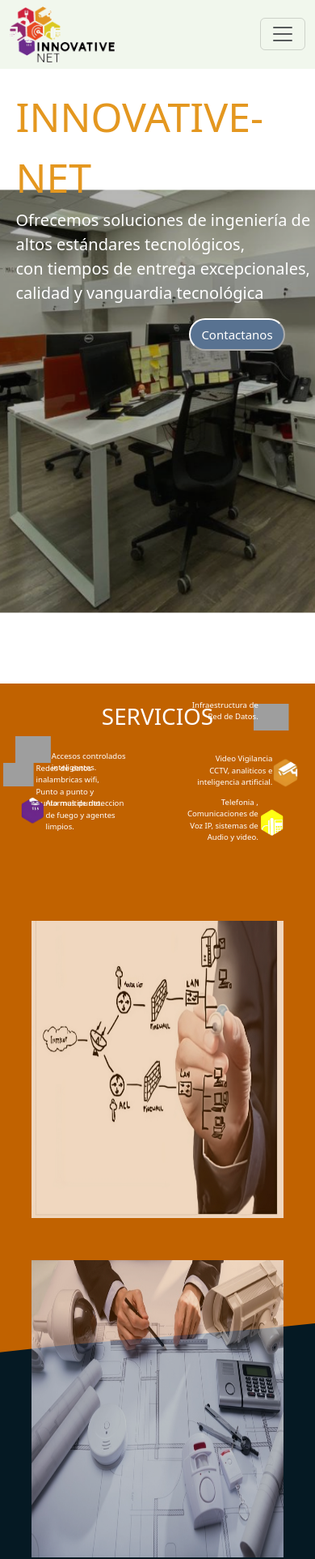
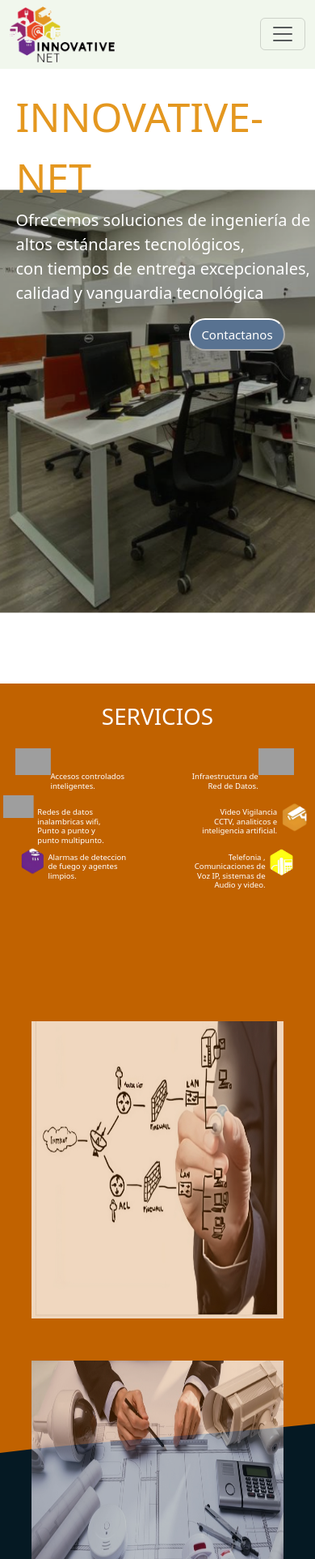
Before and after one commit to Innovative-net-mx/innovative-Webpage, a Django app: page / in a window 390 px wide. Shown: the top 1925 px of the page at 81% size. Run offline with Django 3.2, Linux system fonts and the light colour scheme; some libraries are stand-ins or nearby versions; grey boxes are pictures that could not be loaded.

Commit message:
hexagonos_animaciones

```diff
--- a/homepage/static/css/estilo.css
+++ b/homepage/static/css/estilo.css
@@ -96,42 +96,45 @@
  .phex-a {
      display: inline-block;
      font-size: 80%;
-     margin-top: 100%;
+     margin-top: 150%;
      position: absolute;
      width: 200%;
+     color: #fff;
  }
 
  .phex-b {
      display: inline-block;
      font-size: 80%;
-     margin-left: 9%;
-     margin-top: 78%;
+     margin-left: 65%;
+     margin-top: 323%;
      position: absolute;
      width: 200%;
+     color: #fff;
  }
 
  .phex-c {
      display: inline-block;
      font-size: 80%;
-     margin-left: 220%;
-     margin-top: 87%;
+     margin-left: 230%;
+     margin-top: 510%;
      position: absolute;
      width: 200%;
+     color: #fff;
  }
 
- @media(max-width: 670px) {
+ @media(max-width: 680px) {
      .phex-a {
          width: 340%;
          font-size: 60%;
-         margin-top: 60%;
+         margin-top: 150%;
      }
  }
 
- @media(max-width: 670px) {
+ @media(max-width: 680px) {
      .phex-b {
          width: 340%;
          font-size: 60%;
-         margin-top: -1%;
+         margin-top: 300%;
      }
  }
 
@@ -139,69 +142,65 @@
      .phex-c {
          width: 340%;
          font-size: 60%;
-         margin-top: 50%;
+         margin-top: 490%;
      }
  }
 
  .phex-d {
      font-size: 80%;
-     margin-left: 910%;
-     margin-top: -368%;
+     margin-left: 564%;
+     margin-top: 150%;
      position: absolute;
      width: 200%;
      text-align: right;
+     color: #fff;
  }
 
  .phex-e {
      display: inline-block;
      font-size: 80%;
-     margin-left: 980%;
-     margin-top: -140%;
+     margin-left: 645%;
+     margin-top: 330%;
      position: absolute;
      width: 200%;
      text-align: right;
+     color: #fff;
  }
 
  .phex-f {
      display: inline-block;
      font-size: 80%;
-     margin-left: 920%;
-     margin-top: -115%;
+     margin-left: 590%;
+     margin-top: 520%;
      position: absolute;
      width: 200%;
      text-align: right;
- }
-
- @media(max-width: 670px) {
-     .phex-f {
-         width: 320%;
-         margin-left: 825%;
-         margin-top: -225%;
-     }
+     color: #fff;
  }
 
  @media(max-width: 670px) {
      .phex-e {
          width: 320%;
-         margin-left: 860%;
+         margin-left: 520%;
          font-size: 60%;
-         margin-top: -220%;
+         margin-top: 300%;
      }
  }
 
  @media(max-width: 670px) {
      .phex-d {
          width: 320%;
-         margin-left: 800%;
+         margin-left: 440%;
          font-size: 60%;
-         margin-top: -447%;
+         margin-top: 150%;
      }
  }
 
  @media(max-width: 670px) {
      .phex-f {
          width: 320%;
-         margin-left: 800%;
+         margin-top: 490%;
+         margin-left: 470%;
          font-size: 60%;
      }
  }
@@ -371,39 +370,51 @@
  .a {
      width: 150%;
      margin-left: -150%;
+     position: absolute;
+     margin-top: 50%;
  }
 
  .b {
      width: 130%;
+     position: absolute;
+     margin-top: 247%;
      margin-left: -80%;
  }
 
  .c {
      width: 160%;
      position: absolute;
-     margin-top: -50%;
+     margin-top: 374%;
      margin-left: 95%;
  }
 
  .d {
      width: 150%;
-     position: relative;
-     margin-left: 1100%;
-     margin-top: -680%;
+     position: absolute;
+     margin-left: 760%;
+     margin-top: 50%;
  }
 
  .e {
      width: 120%;
      position: absolute;
-     margin-top: -220%;
-     margin-left: 1170%;
+     margin-top: 260%;
+     margin-left: 850%;
  }
 
  .f {
-     margin-left: 1050%;
+     margin-left: 730%;
      width: 225%;
+     position: absolute;
+     margin-top: 300%;
+ }
+
+ .divseparador {
      position: relative;
-     margin-top: -160%;
+     background: transparent;
+     width: 10%;
+     height: 70px;
+     margin-top: 50%;
  }
 
  .imgcolmenaanserv {
@@ -462,15 +473,11 @@
      width: 60%;
      height: 100%;
  }
+ /* aqui el estilo de la prueba*/
 
+ @import url(https://fonts.googleapis.com/css?family=Raleway:400,900);
+ /* --- IMAGE-HOVER --- */
 
-
-
-/* aqui el estilo de la prueba*/
-@import url(https://fonts.googleapis.com/css?family=Raleway:400,900);
-
-
-/* --- IMAGE-HOVER --- */
  .image-hover {
      font-family: 'Raleway', Arial, sans-serif;
      font-size: 15px;
@@ -478,7 +485,6 @@
      display: inline-block;
      overflow: hidden;
      width: 80%;
-
      transform: translateZ(0);
  }
 
@@ -495,6 +501,7 @@
      max-width: 100%;
      opacity: 0.75;
  }
+
  .image-hover .header {
      position: absolute;
      top: 0;
@@ -516,11 +523,10 @@
  .image-hover .title {
      font-weight: bold;
      text-transform: uppercase;
-
      top: 0;
-
      transform: translateY(-100%);
  }
+
  .image-hover .description {
      font-size: 0.8em;
      bottom: 0;
@@ -536,45 +542,48 @@
  }
 
  .image-hover:hover .thumb,
-.image-hover.hover .thumb  {
+ .image-hover.hover .thumb {
      transform: scale(1.25);
      opacity: 1;
  }
-#img1ds{
+
+ #img1ds {
      height: 267px;
      width: 400px;
+ }
 
-
-}
-@media(max-width:700px){
-    #img1ds{
+ @media(max-width:700px) {
+     #img1ds {
          height: 40%;
          width: 100%;
      }
  }
-@media(min-width:1200px){
+
+ @media(min-width:1200px) {
      .image-hover {
          height: 267px;
          width: 400px
      }
  }
-@media(max-width:1800px){
-    #img1ds{
+
+ @media(max-width:1800px) {
+     #img1ds {
          height: 367px;
          width: 790px
      }
  }
-@media(max-width:1800px){
-    img.thumb{
+
+ @media(max-width:1800px) {
+     img.thumb {
          height: 367px;
          width: 790px
      }
  }
+
  .image-hover:hover .title,
  .image-hover:hover .description {
      transform: translateY(0);
  }
-
  /*aqui termina el estilo de la prueba*/
 
  .linea {
--- a/homepage/templates/homepage/home_ruben.html
+++ b/homepage/templates/homepage/home_ruben.html
@@ -22,22 +22,26 @@
       <div class="scroll-content2 fadeTop1"><img class="imgcolmenaanserv" src="static/css/img/colmenaan.jpg" alt=""></div>
 
   </section>
+  <section class="content3">
+    <div class="scroll-content3 fadeTop3"><img class="d" src="static/css/img/hexagonorrojo.png" alt=""><h3 class="phex-d">Infraestructura de Red de Datos.</h3></div>
+
+    <div class="scroll-content3 fadeTop3"><img class="e" src="static/css/img/hexagonorN.png" alt=""><h3 class="phex-e">Video Vigilancia CCTV, analiticos e inteligencia artificial.</h3></div>
+
+    <div class="scroll-content3 fadeTop3"><img class="f" src="static/css/img/hexagonorA.png" alt=""><h3 class="phex-f">Telefonia , Comunicaciones de Voz IP, sistemas de Audio y video.</h3></div>
+
+  </section>
 
   <section class="content">
 
-      <div class="scroll-content fadeTop"><img class="a" src="static/css/img/hexagonorMO.png" alt=""><p class="phex-a">Accesos controlados inteligentes.</p>
+      <div class="scroll-content fadeTop"><img class="a" src="static/css/img/hexagonorMO.png" alt=""><h3 class="phex-a">Accesos controlados inteligentes.</h3>
 
-      <div class="scroll-content fadeTop"><img class="b" src="static/css/img/hexagonorR.png" alt=""><p  class="phex-b">Redes de datos inalambricas wifi, Punto a punto y punto multipunto.</p>
+      <div class="scroll-content fadeTop"><img class="b" src="static/css/img/hexagonorR.png" alt=""><h3  class="phex-b">Redes de datos inalambricas wifi, Punto a punto y punto multipunto.</h3>
 
-      <div class="scroll-content fadeTop"><img class="c" src="static/css/img/hexagonorM.png" alt=""><p class="phex-c">Alarmas de deteccion de fuego y agentes limpios.</p>
+      <div class="scroll-content fadeTop"><img class="c" src="static/css/img/hexagonorM.png" alt=""><h3 class="phex-c">Alarmas de deteccion de fuego y agentes limpios.</h3>
 
-      <div class="scroll-content3 fadeTop3"><img class="d" src="static/css/img/hexagonorrojo.png" alt=""><p class="phex-d">Infraestructura de Red de Datos.</p></div>
-
-      <div class="scroll-content3 fadeTop3"><img class="e" src="static/css/img/hexagonorN.png" alt=""><p  class="phex-e">Video Vigilancia CCTV, analiticos e inteligencia artificial.</p></div>
-
-      <div class="scroll-content3 fadeTop3"><img class="f" src="static/css/img/hexagonorA.png" alt=""><p class="phex-f">Telefonia , Comunicaciones de Voz IP, sistemas de Audio y video.</p></div>
 
   </section>
+<div class="divseparador"></div>
 
 <div class="det_ser">
 
```
Lines whose indentation alone changed are shown as unchanged.
